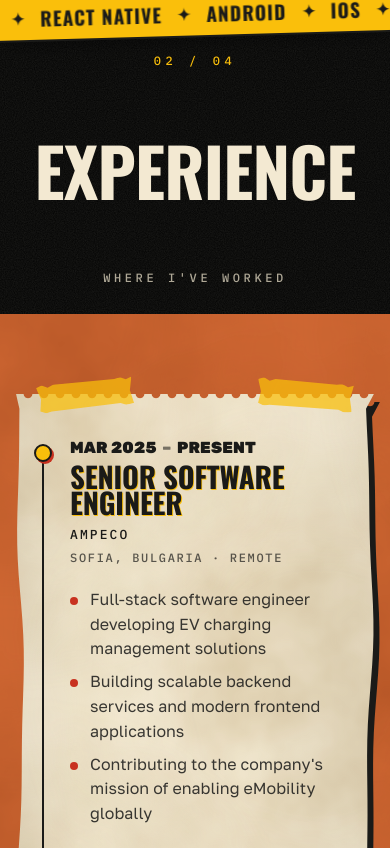
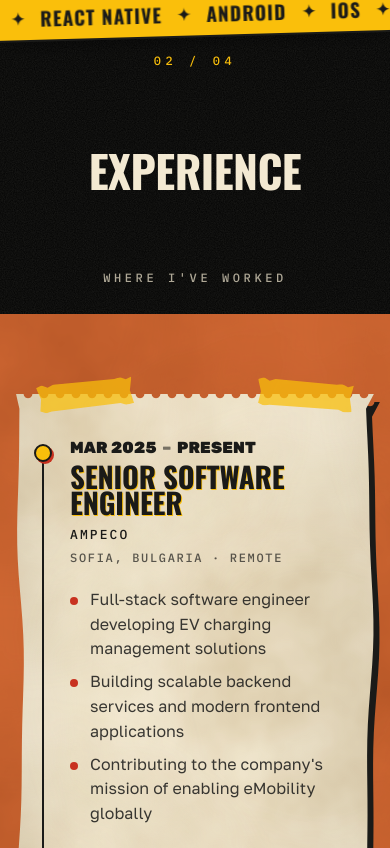
Before and after one commit to raduloov/personal-portfolio-v2, a React (Vite) app: page / in a window 390 px wide. Shown: the part 3156-4004 px from the top of the page. Built offline with nearby package versions, Linux system fonts and the light colour scheme.

Commit message:
keep section titles on one line on phones
"Certifications" was breaking mid-word at the 4.2rem minimum; below 600px
the title now scales with the viewport instead.

Co-Authored-By: Claude Fable 5.1 <noreply@anthropic.com>

```diff
--- a/src/components/ui/SectionHead.module.css
+++ b/src/components/ui/SectionHead.module.css
@@ -24,6 +24,14 @@
   overflow-wrap: anywhere;
 }
 
+/* Phones: scale with the viewport so the longest title ("Certifications")
+   stays on one line instead of breaking mid-word */
+@media (max-width: 600px) {
+  .title {
+    font-size: clamp(2.4rem, 11.4vw, 4.2rem);
+  }
+}
+
 .foot {
   display: inline-flex;
   align-items: center;
```
